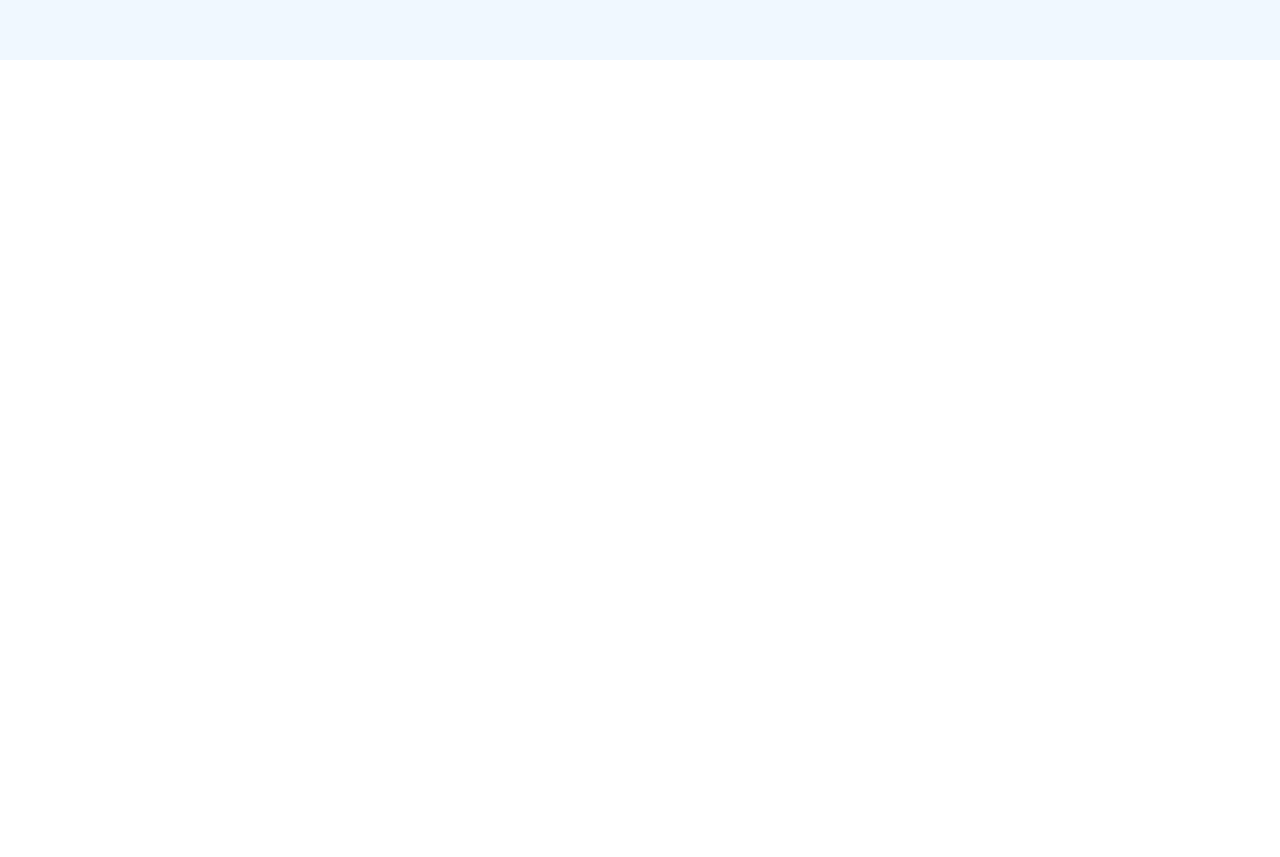
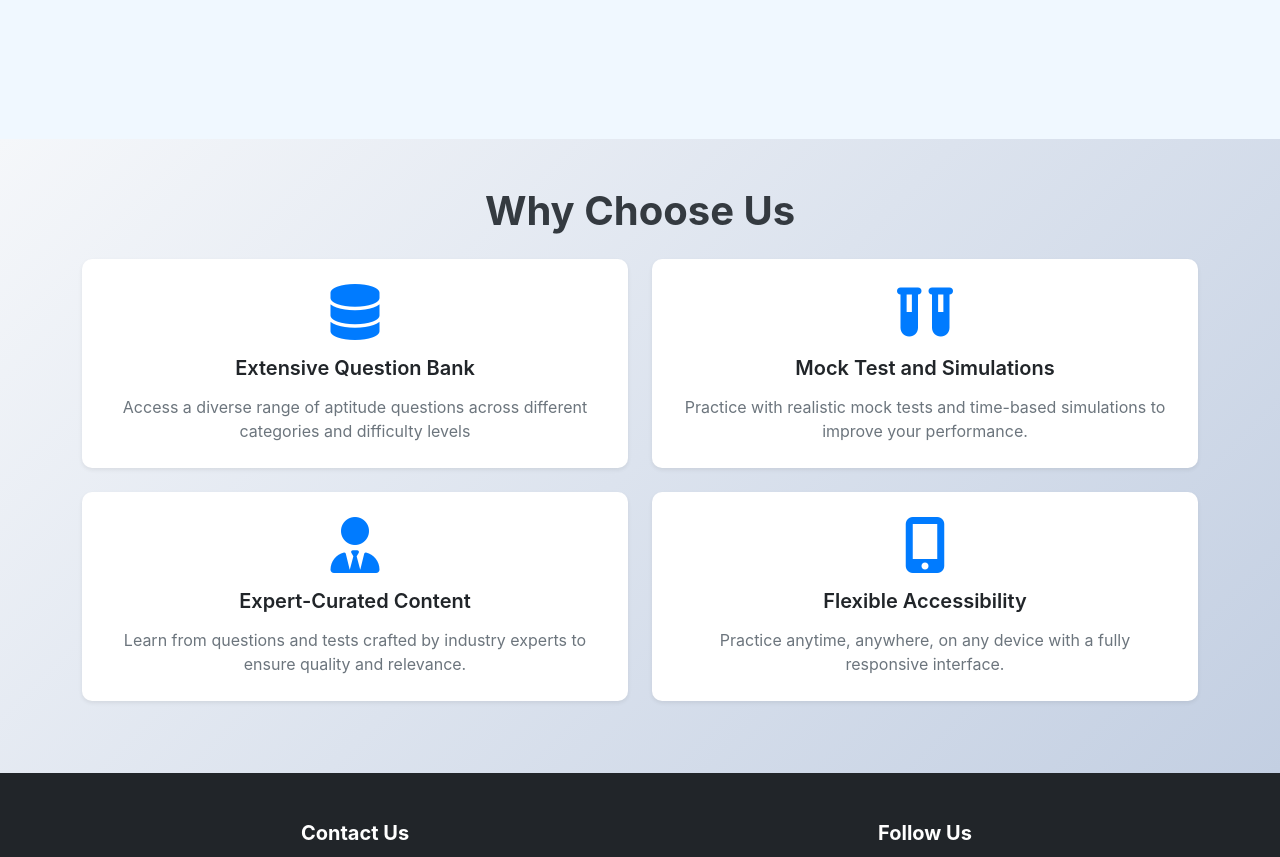
Before and after one commit to Vikas2604/brain-buster, a React (Create React App) app: page / in a window 1280 px wide. Shown: the part 1940-2797 px from the top of the page. Before the commit the page ends 2000 px from the top, so only its background shows below. Built offline with nearby package versions, Linux system fonts and the light colour scheme.

Commit message:
Added Footer and Whychooseus component

```diff
--- a/src/App.js
+++ b/src/App.js
@@ -2,6 +2,8 @@ import NavBar from './components/NavBar';
 import Page2 from './components/Page2';
 import Hero from './components/Hero';
 import Potential from './components/Potential';
+import Footer from './components/Footer';
+import WhyChooseUs from './components/WhyChooseUs';
 
 function App() {
   return (
@@ -10,6 +12,8 @@ function App() {
       <Hero />
       <Page2 />
       <Potential />
+      <WhyChooseUs/>
+      <Footer/>
     </div>
   );
 }
--- /dev/null
+++ b/src/components/Footer.js
@@ -0,0 +1,52 @@
+import React from "react";
+import 'bootstrap/dist/css/bootstrap.min.css';
+import '../components/css/Footer.css';
+
+const Footer = () =>{
+    return(
+        <footer className="bg-dark text-white py-5">
+            <div className="container">
+                <div className="row">
+                    <div className="col-6 mb-4">
+                        <h5 className="fw-bold">Contact Us</h5>
+                        <p className="mb-1">Email: support@brainbusters.com</p>
+                        <p className="mb-1">
+                            Phone: +917039558173
+                        </p>
+                        <p>Address: No. 2757/2760 & 2759, 1st Floor, Kodigehalli Ward No.8, Sahakar Nagar, Bangalore - 560092 </p>
+                    </div>
+
+                    <div className="col-6 mb-4">
+                        <div className="d-flex flex-column align-items-center">
+                        <h5 className="fw-bold mb-3">Follow Us</h5>
+                        <div className="d-flex justify-content-center gap-3">
+                            <a href="#" className="text-white">
+                                <i className="fab fa-facebook fa-lg"></i>
+                            </a>
+
+                            <a href="#" className="text-white">
+                                <i className="fab fa-twitter fa-lg"></i>
+                            </a>
+
+                            <a href="#" className="text-white">
+                                <i className="fab fa-instagram fa-lg"></i>
+                            </a>
+
+                            <a href="#" className="text-white">
+                                <i className="fab fa-linkedin fa-lg"></i>
+                            </a>
+                        </div>
+                        </div>
+                    </div>
+                </div>
+                <div className="text-center mt-4">
+                    <p className="mb-0">
+                        &copy; {new Date().getFullYear()} BrainBusters | All Rights Reserved
+                    </p>
+                </div>
+            </div>
+        </footer>
+    );
+};
+
+export default Footer;
--- /dev/null
+++ b/src/components/WhyChooseUs.js
@@ -0,0 +1,57 @@
+import React from "react";
+import 'bootstrap/dist/css/bootstrap.min.css';
+import '../components/css/WhyChooseUs.css';
+
+
+const features = [
+    {
+        id : 1,
+        title : "Extensive Question Bank",
+        description : "Access a diverse range of aptitude questions across different categories and difficulty levels",
+        icon: "fas fa-database",
+    },
+    {
+        id : 2,
+        title : "Mock Test and Simulations",
+        description : "Practice with realistic mock tests and time-based simulations to improve your performance.",
+        icon: "fas fa-vials",
+    },
+    {
+        id : 3,
+        title : "Expert-Curated Content",
+        description : "Learn from questions and tests crafted by industry experts to ensure quality and relevance.",
+        icon: "fas fa-user-tie",
+    },
+    {
+        id : 4,
+        title : "Flexible Accessibility",
+        description : "Practice anytime, anywhere, on any device with a fully responsive interface.",
+        icon: "fas fa-mobile-alt",
+    },
+];
+
+
+const WhyChooseUs = () =>{
+    return(
+        <section className="why-choose-us py-5">
+            <div className="container">
+                <h2 className="text-center mb-4">Why Choose Us</h2>
+                <div className="row">
+                    {features.map((feature)=>(
+                        <div key={feature.id} className="col-md-6 mb-4">
+                            <div className="card h-100 shadow-sm">
+                                <div className="card-body text-center">
+                                    <i className={`${feature.icon} fa-3x mb-3`}></i>
+                                    <h5 className="card-title">{feature.title}</h5>
+                                    <p className="card-text">{feature.description}</p>
+                                </div>
+                            </div>
+                        </div>
+                    ))}
+                </div>
+            </div>
+        </section>
+    );
+};
+
+export default WhyChooseUs;
--- /dev/null
+++ b/src/components/css/Footer.css
@@ -0,0 +1,50 @@
+footer{
+    background-color: #343a40;
+    color: #ffffff;
+    text-align: center;
+}
+
+footer a {
+    color: #adb5bd;
+    transition: color 0.3s ease-in-out;
+  }
+
+  footer a:hover {
+    color: #ffffff;
+    text-decoration: none;
+  }
+
+  footer .fab{
+    font-size: 1.5rem;
+    transition: color 0.3s ease;
+  }
+
+  footer .fab:hover{
+    color: #007bff;
+  }
+
+  footer .col-lg-4{
+    margin-bottom: 20px;
+  }
+
+  footer .text-center{
+    border-top: 1px solid #495057;
+    padding-top: 15px;
+    margin-top: 20px;
+  }
+
+  footer .col-6 h5{
+    margin-bottom: 10px;
+  }
+
+  footer .d-flex a{
+    margin-right: 10px;
+  }
+
+
+
+  @media (min-width: 992px) {
+    footer .row {
+      justify-content: space-between;
+    }
+  }
--- /dev/null
+++ b/src/components/css/WhyChooseUs.css
@@ -0,0 +1,68 @@
+.why-choose-us{
+    background: linear-gradient(135deg, #f5f7fa, #c3cfe2);
+    padding: 60px 0;
+}
+
+.why-choose-us h2{
+    font-size: 2.5rem;
+    font-weight: bold;
+    color: #343a40;
+    margin-bottom: 40px;
+    text-transform: capitalize;
+}
+
+.why-choose-us .card{
+    border: none;
+    border-radius: 10px;
+    background-color: #ffff;
+    box-shadow: 0 4px 15px rgba(0, 0, 0, 0.1);
+    transition: transform 0.4s ease, box-shadow 0.4s ease;
+}
+
+.why-choose-us .card:hover{
+    transform: translateY(-10px);
+    box-shadow: 0 10px 25px rgba(0, 0, 0, 0.2);
+}
+
+.why-choose-us .card-body{
+    padding: 25px;
+}
+
+.why-choose-us .card-body i {
+    color: #007bff;
+    font-size: 3.5rem;
+    margin-bottom: 15px;
+    transition: color 0.3s ease;
+}
+
+.why-choose-us .card:hover i{
+    color: #0056b3;
+}
+
+.why-choose-us .card-title{
+    font-size: 1.25rem;
+    font-weight: 600;
+    color: #212529;
+    margin-bottom: 15px;
+}
+
+.why-choose-us .card-text{
+    font-size: 1rem;
+    color: #6c757d;
+    line-height: 1.5;
+}
+
+
+@media (max-width: 768px) {
+    .why-choose-us h2 {
+      font-size: 2rem;
+    }
+
+    .why-choose-us .card-body i {
+      font-size: 3rem;
+    }
+
+    .why-choose-us .card-title {
+      font-size: 1.1rem;
+    }
+  }
--- a/src/index.js
+++ b/src/index.js
@@ -6,6 +6,9 @@ import reportWebVitals from './reportWebVitals';
 import { BrowserRouter, Route, Routes } from "react-router";
 import Test from './components/Test';
 import ContactUs from './components/ContactUs';
+import 'bootstrap/dist/css/bootstrap.min.css';
+import '@fortawesome/fontawesome-free/css/all.min.css';
+
 
 
 const root = ReactDOM.createRoot(document.getElementById('root'));
```
Also changed, not shown: package.json (+5 -2 lines), 1 other file (tests, documents, lock files or other folders).
